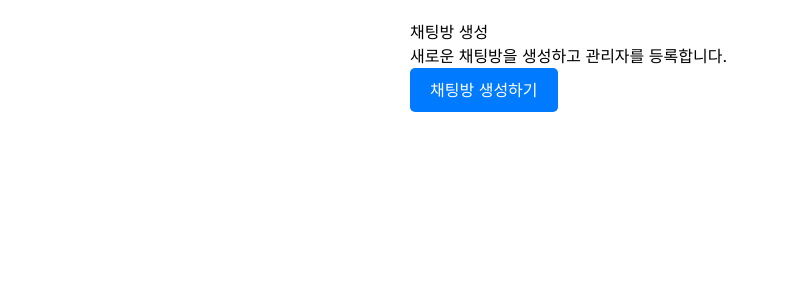
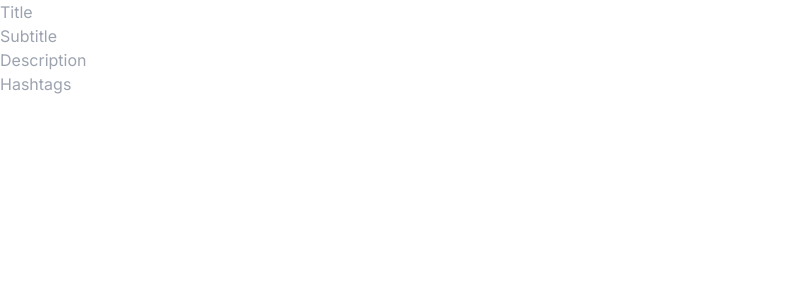
Before and after one commit to ovezen/TestChattingPage, a Next.js app: page /chat/new in a window 1280 px wide. Shown: the top 300 px of the page, without its empty margins (0-789 px from the left). Built offline with nearby package versions, Linux system fonts and the light colour scheme; no server answers.

Commit message:
🚧  react hook form 채팅방 생성 폼 개발중

```diff
--- a/package.json
+++ b/package.json
@@ -15,6 +15,7 @@
     "next": "14.2.3",
     "react": "^18",
     "react-dom": "^18",
+    "react-hook-form": "^7.54.2",
     "supabase": "^2.2.1",
     "zustand": "^5.0.3"
   },
--- a/src/app/chat/new/page.tsx
+++ b/src/app/chat/new/page.tsx
@@ -1,75 +1,145 @@
 "use client";
 
-// 새로운 채팅방을 생성할 수 있는 페이지입니다.
-import React, { useState } from "react";
-import { createChatRoom } from "../_api/supabase";
+import { useForm } from "react-hook-form";
 
-const CreateChatRoomPage = () => {
-  // 로딩 상태와 에러 메시지 관리
-  const [loading, setLoading] = useState(false);
-  const [error, setError] = useState<string | null>(null);
-  const [successMessage, setSuccessMessage] = useState<string | null>(null);
-
-  // 임시 데이터 (테스트용)
-  const tempUserId = "b8a8ecd2-c1fb-4242-98c2-ad46662a12b3"; // 생성자의 user_id
-  const tempRoomDetails = {
-    title: "My Awesome Chat Room3",
-    subtitle: "Let's chat and have fun!",
-    description: "This is a great chat room for everyone to join.",
-    hashtags: ["fun", "chat", "awesome"],
-    thumbnailUrl: "https://example.com/thumbnail.jpg", // 임시 썸네일 URL
-  };
-
-  // 채팅방 생성 함수
-  const handleCreateChatRoom = async () => {
-    setLoading(true);
-    setError(null);
-    setSuccessMessage(null);
-
-    const result = await createChatRoom(tempUserId, tempRoomDetails);
-
-    if (result.success) {
-      setSuccessMessage("채팅방이 성공적으로 생성되었습니다!");
-    } else {
-      setError(
-        result.error || "채팅방 생성 중 알 수 없는 오류가 발생했습니다."
-      );
-    }
-
-    setLoading(false);
-  };
+const RoomForm = () => {
+  const {
+    register,
+    handleSubmit,
+    formState: { errors },
+  } = useForm();
 
   return (
-    <div style={{ padding: "20px", maxWidth: "500px", margin: "0 auto" }}>
-      <h1>채팅방 생성</h1>
-      <p>새로운 채팅방을 생성하고 관리자를 등록합니다.</p>
+    <form>
+      {/* title 입력 */}
+      <div>
+        <input
+          id="title"
+          type="text"
+          {...register("title", {
+            required: "Title is required",
+          })}
+          placeholder="Title"
+          className="text-black"
+        />
+      </div>
 
-      {/* 로딩 상태 표시 */}
-      {loading && <p>채팅방을 생성 중입니다...</p>}
+      {/* subtitle 입력 */}
+      <div>
+        <input
+          id="subtitle"
+          type="text"
+          {...register("subtitle", {
+            required: "Subtitle is required",
+          })}
+          placeholder="Subtitle"
+          className="text-black"
+        />
+      </div>
 
-      {/* 성공 메시지 */}
-      {successMessage && <p style={{ color: "green" }}>{successMessage}</p>}
+      {/* dsecription 입력 */}
+      <div>
+        <input
+          id="description"
+          type="text"
+          {...register("description", {
+            required: "Description is required",
+          })}
+          placeholder="Description"
+          className="text-black"
+        />
+      </div>
 
-      {/* 에러 메시지 */}
-      {error && <p style={{ color: "red" }}>{error}</p>}
+      {/* Thumbnail Image 업로드 */}
 
-      {/* 생성 버튼 */}
-      <button
-        onClick={handleCreateChatRoom}
-        disabled={loading}
-        style={{
-          padding: "10px 20px",
-          backgroundColor: "#007BFF",
-          color: "#FFF",
-          border: "none",
-          borderRadius: "5px",
-          cursor: "pointer",
-        }}
-      >
-        채팅방 생성하기
-      </button>
-    </div>
+      {/* Hashtag 입력 */}
+      <div>
+        <input
+          id="hashtags"
+          type="text"
+          {...register("hashtags", {
+            required: "Hashtags are required",
+          })}
+          placeholder="Hashtags"
+          className="text-black"
+        />
+      </div>
+    </form>
   );
 };
 
-export default CreateChatRoomPage;
+export default RoomForm;
+
+// // 새로운 채팅방을 생성할 수 있는 페이지입니다.
+// import React, { useState } from "react";
+// import { createChatRoom } from "../_utils/chat";
+
+// const CreateChatRoomPage = () => {
+//   // 로딩 상태와 에러 메시지 관리
+//   const [loading, setLoading] = useState(false);
+//   const [error, setError] = useState<string | null>(null);
+//   const [successMessage, setSuccessMessage] = useState<string | null>(null);
+
+//   // 임시 데이터 (테스트용)
+//   const tempUserId = "b8a8ecd2-c1fb-4242-98c2-ad46662a12b3"; // 생성자의 user_id
+//   const tempRoomDetails = {
+//     title: "My Awesome Chat Room3",
+//     subtitle: "Let's chat and have fun!",
+//     description: "This is a great chat room for everyone to join.",
+//     hashtags: ["fun", "chat", "awesome"],
+//     thumbnailUrl: "https://example.com/thumbnail.jpg", // 임시 썸네일 URL
+//   };
+
+//   // 채팅방 생성 함수
+//   const handleCreateChatRoom = async () => {
+//     setLoading(true);
+//     setError(null);
+//     setSuccessMessage(null);
+
+//     const result = await createChatRoom(tempUserId, tempRoomDetails);
+
+//     if (result.success) {
+//       setSuccessMessage("채팅방이 성공적으로 생성되었습니다!");
+//     } else {
+//       setError(
+//         result.error || "채팅방 생성 중 알 수 없는 오류가 발생했습니다."
+//       );
+//     }
+
+//     setLoading(false);
+//   };
+
+//   return (
+//     <div style={{ padding: "20px", maxWidth: "500px", margin: "0 auto" }}>
+//       <h1>채팅방 생성</h1>
+//       <p>새로운 채팅방을 생성하고 관리자를 등록합니다.</p>
+
+//       {/* 로딩 상태 표시 */}
+//       {loading && <p>채팅방을 생성 중입니다...</p>}
+
+//       {/* 성공 메시지 */}
+//       {successMessage && <p style={{ color: "green" }}>{successMessage}</p>}
+
+//       {/* 에러 메시지 */}
+//       {error && <p style={{ color: "red" }}>{error}</p>}
+
+//       {/* 생성 버튼 */}
+//       <button
+//         onClick={handleCreateChatRoom}
+//         disabled={loading}
+//         style={{
+//           padding: "10px 20px",
+//           backgroundColor: "#007BFF",
+//           color: "#FFF",
+//           border: "none",
+//           borderRadius: "5px",
+//           cursor: "pointer",
+//         }}
+//       >
+//         채팅방 생성하기
+//       </button>
+//     </div>
+//   );
+// };
+
+// export default CreateChatRoomPage;
--- a/src/app/chat/page.tsx
+++ b/src/app/chat/page.tsx
@@ -4,7 +4,7 @@
 import { createClient } from "@/lib/utils/supabase/client";
 import { useRouter } from "next/navigation"; // useRouter 사용
 import React from "react";
-import { enterAsMember } from "./_api/supabase";
+import { enterAsMember } from "./_utils/chat";
 import Image from "next/image";
 
 const supabase = createClient();
```
Also changed, not shown: src/app/chat/_utils/chat.ts (renamed from src/app/chat/_api/supabase.ts), 1 other file (tests, documents, lock files or other folders).
